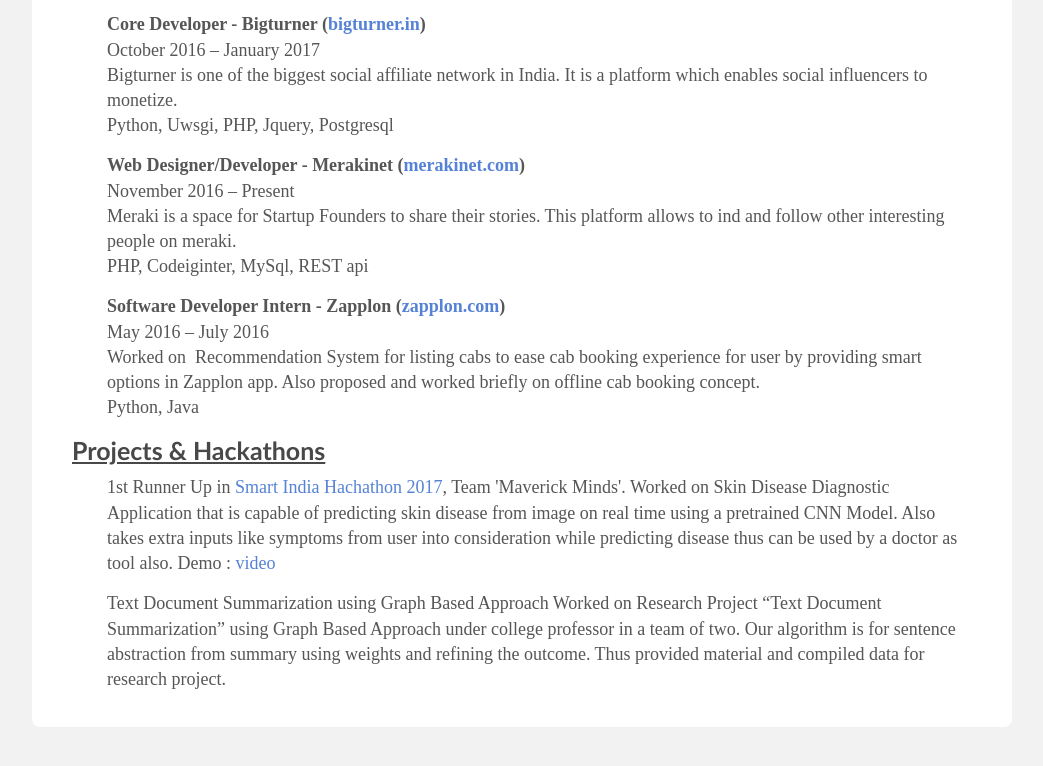
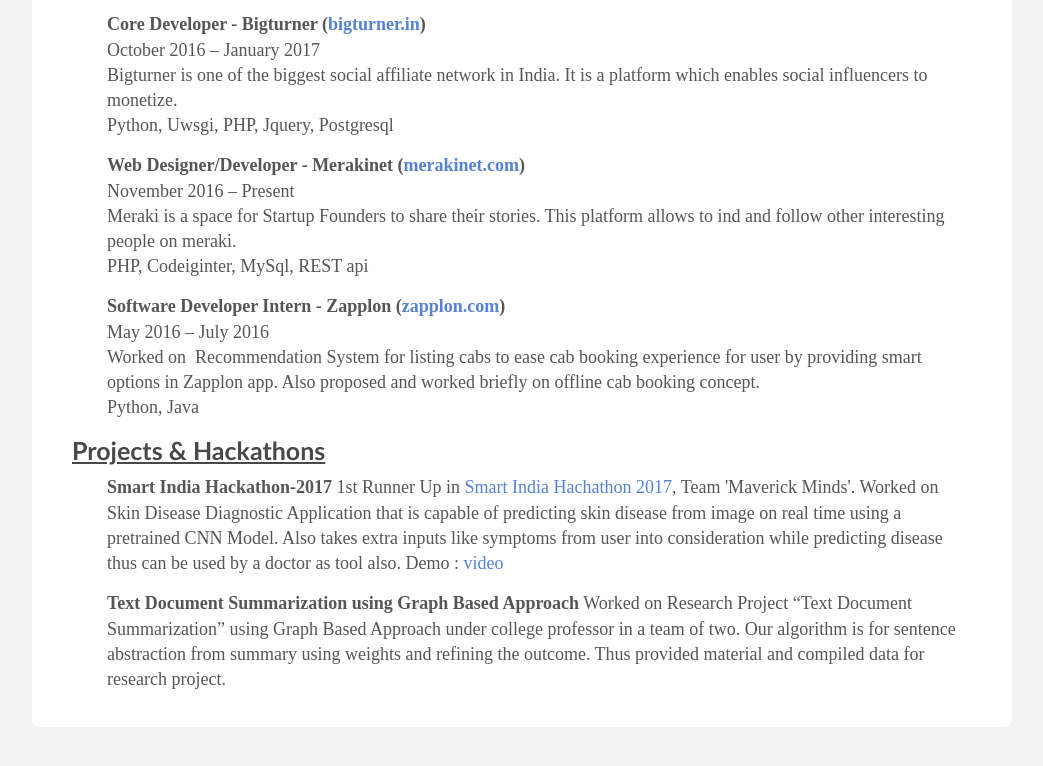
Before and after one commit to Himanshu81494/Himanshu81494.github.io, a plain HTML site: page resume/index.html in a window 1280 px wide. Shown: the part 824-1590 px from the top of the page, without its empty margins (18-1061 px from the left). Drawn offline with Linux system fonts and the light colour scheme; a web font is replaced by a local one.

Commit message:
added SIH data 2

```diff
--- a/resume/index.html
+++ b/resume/index.html
@@ -113,12 +113,13 @@
 		<section id="articles">
 			<h2>Projects & Hackathons</h2>
 			<p>
+				<b>Smart India Hackathon-2017</b>
 				1st Runner Up in <a href='https://innovate.mygov.in/sih2017/' target="_blank">Smart India Hachathon 2017</a>, Team 'Maverick Minds'.
 				Worked on Skin Disease Diagnostic Application that is capable of predicting skin disease from image on real time using a pretrained CNN Model. Also takes extra inputs like symptoms from user into consideration while predicting disease thus can be used by a doctor as tool also.
 				Demo : <a href="https://youtu.be/s-0R2Pztc_I">video</a>
 			</p>
 			<p>
-			Text Document Summarization using Graph Based Approach
+			<b>Text Document Summarization using Graph Based Approach</b>
 			Worked on Research Project “Text Document Summarization” using Graph Based Approach under college professor in a team of two. Our algorithm is for sentence abstraction from summary using weights and refining the outcome. Thus provided material and compiled data for research project.
 			</p>
 			<!-- <h2>Recent Articles</h2>
```
